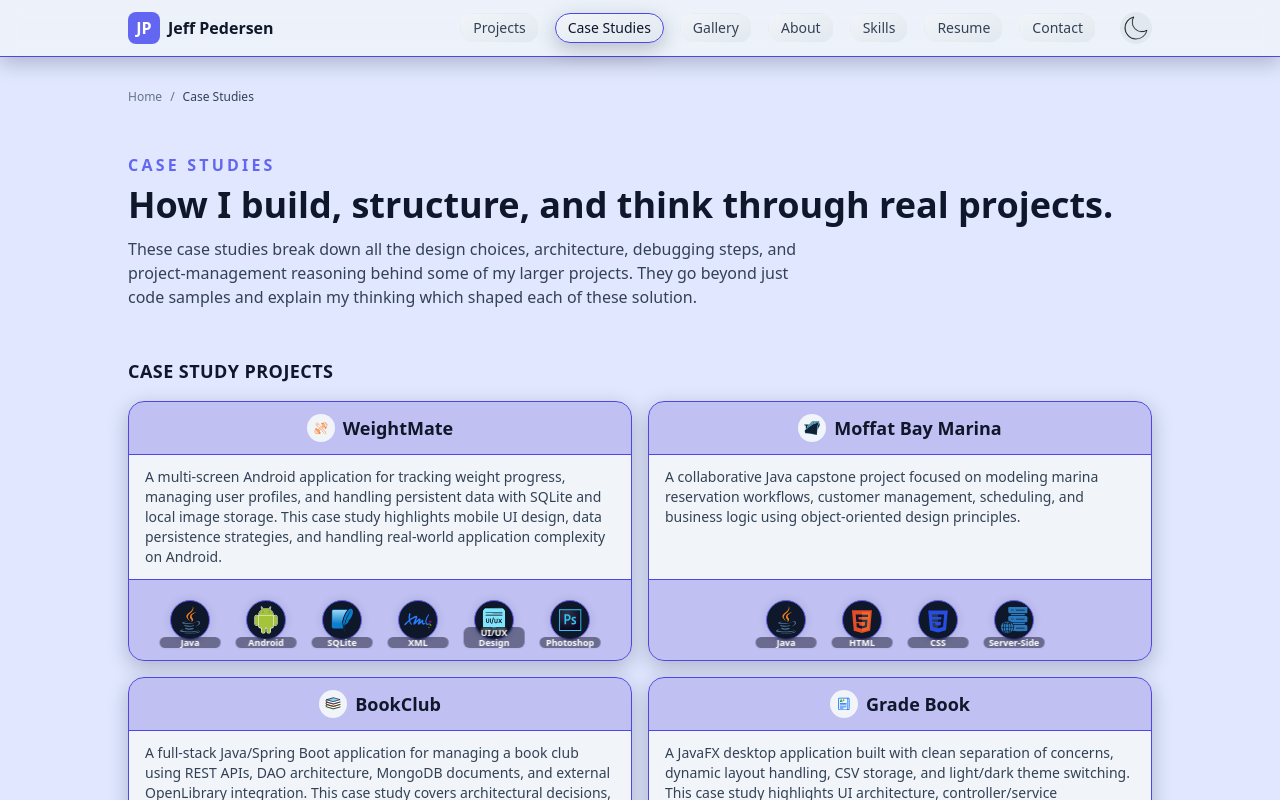
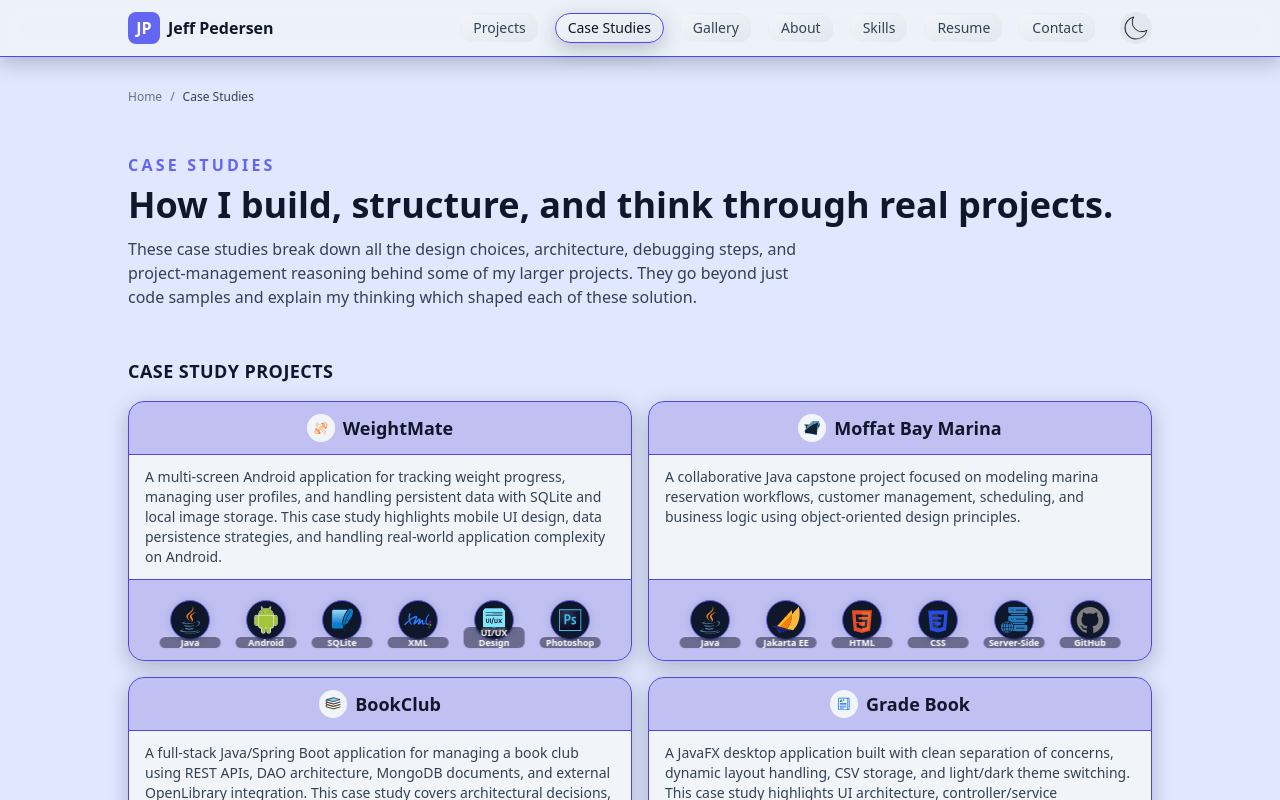
Before and after one commit to J-Pedersen/dev-portfolio, a React (Vite) app: page /case-studies in a window 1280 px wide. Shown: the top 800 px of the page. Built offline with nearby package versions, Linux system fonts and the light colour scheme; the HTML template or start-up script is replaced by a standard one.

Commit message:
Added Moffat Bay Marina to Case Studies

```diff
--- a/src/data/caseStudies.js
+++ b/src/data/caseStudies.js
@@ -143,9 +143,11 @@ Local Image Storage`,
 
     cardTech: [
       "Java",
+      "Jakarta EE",
       "HTML",
       "CSS",
       "Server-Side",
+      "GitHub",
     ],
 
     githubUrl:
```
